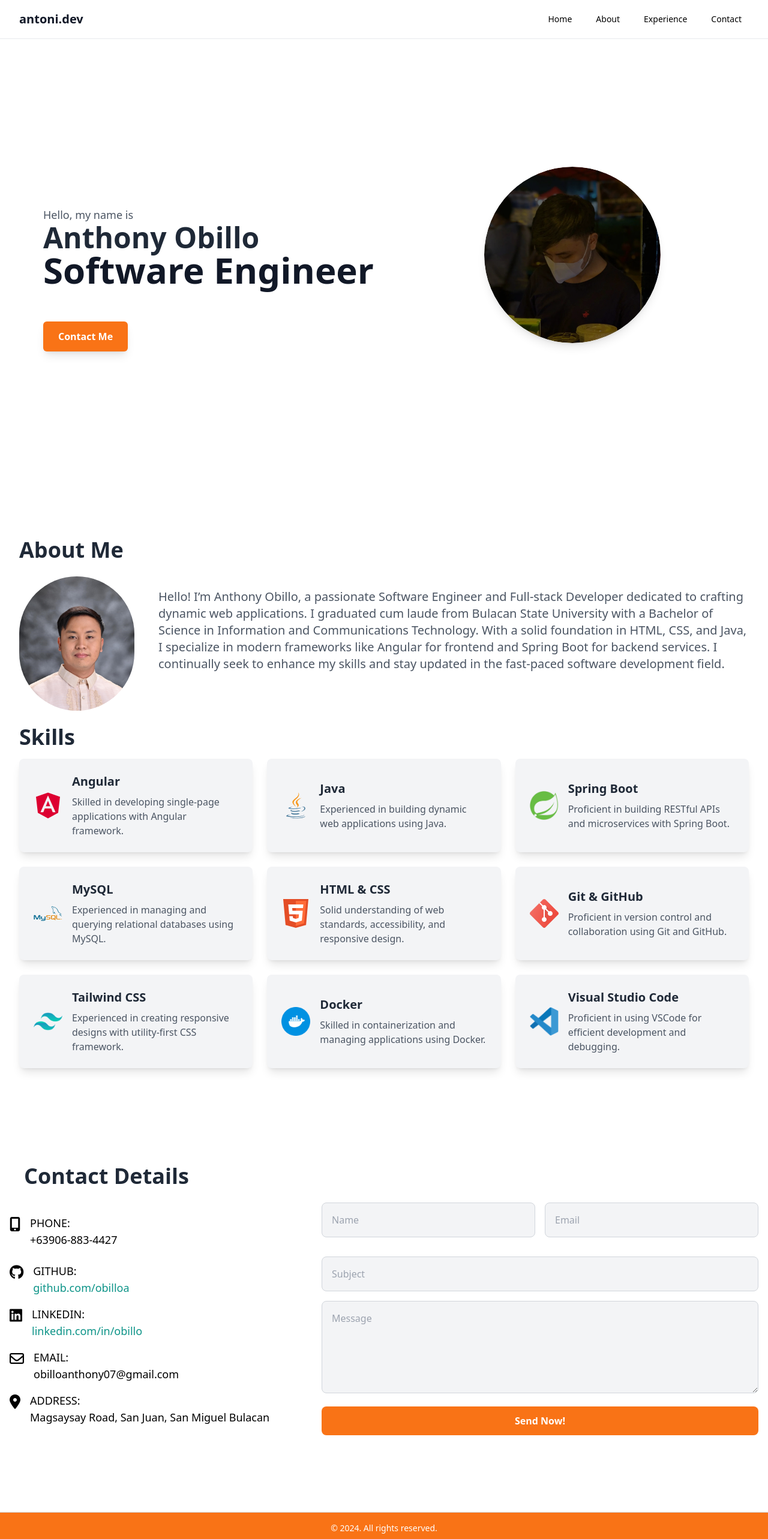
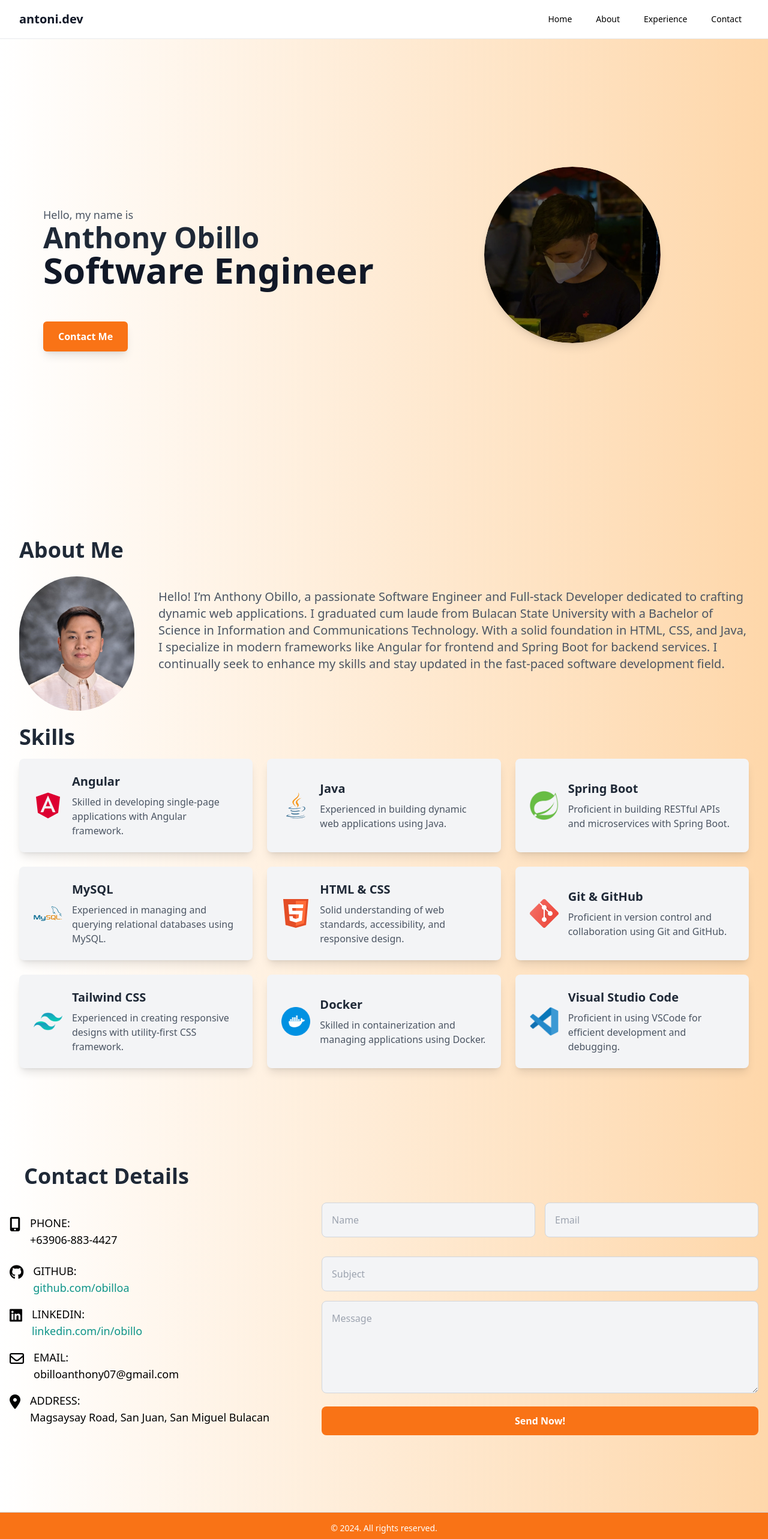
Before and after one commit to obilloa/my-portfolio, an Angular app: page / in a window 1280 px wide. Shown: the top 2566 px of the page at 60% size. Built offline with nearby package versions, Linux system fonts and the light colour scheme.

Commit message:
29/09/2024 - Updated Background color

```diff
--- a/src/app/about/about.component.html
+++ b/src/app/about/about.component.html
@@ -1,9 +1,9 @@
-<div class="min-h-screen bg-white p-8">
+<div class="min-h-screen bg-gradient-to-r from-white to-orange-200 p-8">
     <h1 class="text-3xl md:text-4xl font-semibold text-gray-800 mb-6 text-left">About Me</h1>
 
     <div class="flex flex-col items-center md:flex-row md:items-start mb-4 justify-center">
         <div class="mb-4 md:mb-0">
-            <img src="assets/images/gradpic.jpg" alt="Anthony Obillo" class="w-32 h-32 md:w-56 md:h-56 rounded-full object-cover">
+            <img src="assets/images/gradpic.jpg" alt="Anthony Obillo" class="w-32 h-32 md:w-56 md:h-56 rounded-full object-cover max-w-full h-auto">
         </div>
         <div class="max-w-5xl text-center md:text-left mt-5">
             <p class="text-base md:text-lg lg:text-xl text-gray-600 mb-4 ml-10">
--- a/src/app/contact/contact.component.html
+++ b/src/app/contact/contact.component.html
@@ -1,5 +1,5 @@
-<section class="py-32" id="contact">
-  <h1 class="text-3xl md:text-4xl font-semibold text-gray-800 mb-6 text-left ml-10">Contact Details</h1>
+<section class="py-32 bg-gradient-to-r from-white to-orange-200" id="contact">
+  <h1 class="text-3xl md:text-4xl font-semibold text-gray-800 mb-6 text-left ml-10 ">Contact Details</h1>
   <div class="container mx-auto px-4">
       <div class="flex flex-col md:flex-row">
           <div class="md:w-5/12 mb-8 md:mb-0">
--- a/src/app/home/home.component.html
+++ b/src/app/home/home.component.html
@@ -1,4 +1,4 @@
-<div class="flex flex-col md:flex-row items-center justify-between min-h-screen bg-white p-8">
+<div class="flex flex-col md:flex-row items-center justify-between min-h-screen bg-white p-8 bg-gradient-to-r from-white to-orange-200">
     <div class="w-full md:w-1/2 mb-8 md:mb-0 ml-10">
         <p class="text-lg text-gray-600 font-medium">Hello, my name is</p>
         <h2 class="text-4xl md:text-5xl font-semibold text-gray-800 leading-tight">Anthony Obillo</h2>
--- a/src/app/home/home.component.ts
+++ b/src/app/home/home.component.ts
@@ -1,9 +1,10 @@
-import { Component } from '@angular/core';
+import { CommonModule } from '@angular/common';
+import { Component, HostListener } from '@angular/core';
 
 @Component({
   selector: 'app-home',
   standalone: true,
-  imports: [],
+  imports: [CommonModule],
   templateUrl: './home.component.html',
   styleUrl: './home.component.css'
 })
```
